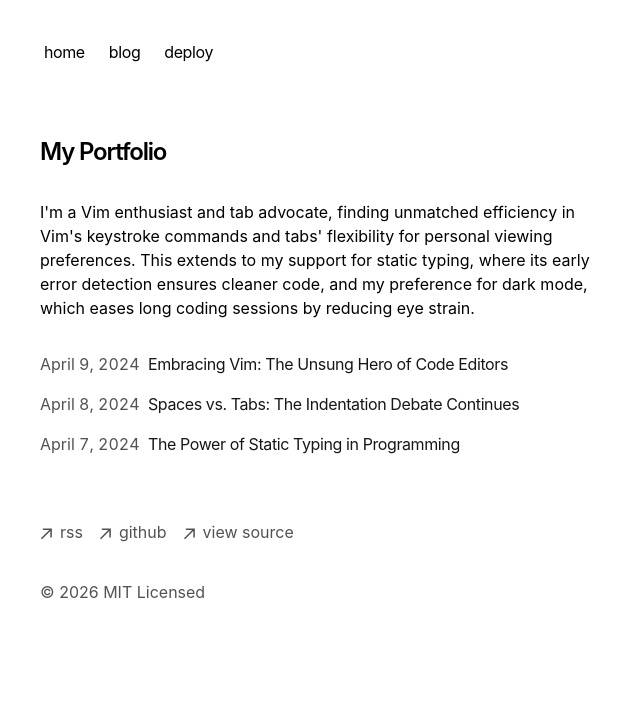
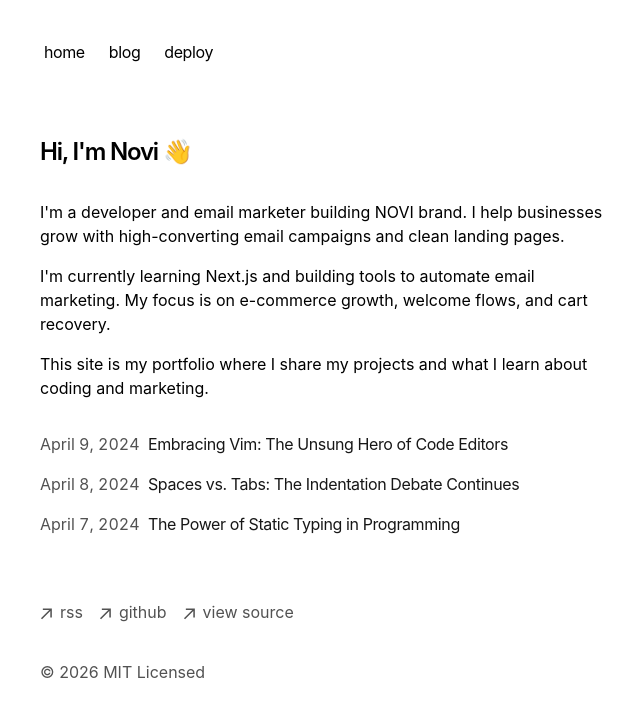
Before and after one commit to NOVI-I6699-cmd/portfolio-starter-kit, a Next.js app: page / in a window 1280 px wide. Shown: the top 716 px of the page, without its empty margins (312-952 px from the left). Built offline with nearby package versions, Linux system fonts and the light colour scheme.

Commit message:
Update page.tsx

```diff
--- a/app/page.tsx
+++ b/app/page.tsx
@@ -4,14 +4,16 @@ export default function Page() {
   return (
     <section>
       <h1 className="mb-8 text-2xl font-semibold tracking-tighter">
-        My Portfolio
+        Hi, I'm Novi 👋
       </h1>
       <p className="mb-4">
-        {`I'm a Vim enthusiast and tab advocate, finding unmatched efficiency in
-        Vim's keystroke commands and tabs' flexibility for personal viewing
-        preferences. This extends to my support for static typing, where its
-        early error detection ensures cleaner code, and my preference for dark
-        mode, which eases long coding sessions by reducing eye strain.`}
+        {`I'm a developer and email marketer building NOVI brand. I help businesses grow with high-converting email campaigns and clean landing pages.`}
+      </p>
+      <p className="mb-4">
+        {`I'm currently learning Next.js and building tools to automate email marketing. My focus is on e-commerce growth, welcome flows, and cart recovery.`}
+      </p>
+      <p className="mb-4">
+        {`This site is my portfolio where I share my projects and what I learn about coding and marketing.`}
       </p>
       <div className="my-8">
         <BlogPosts />
```
